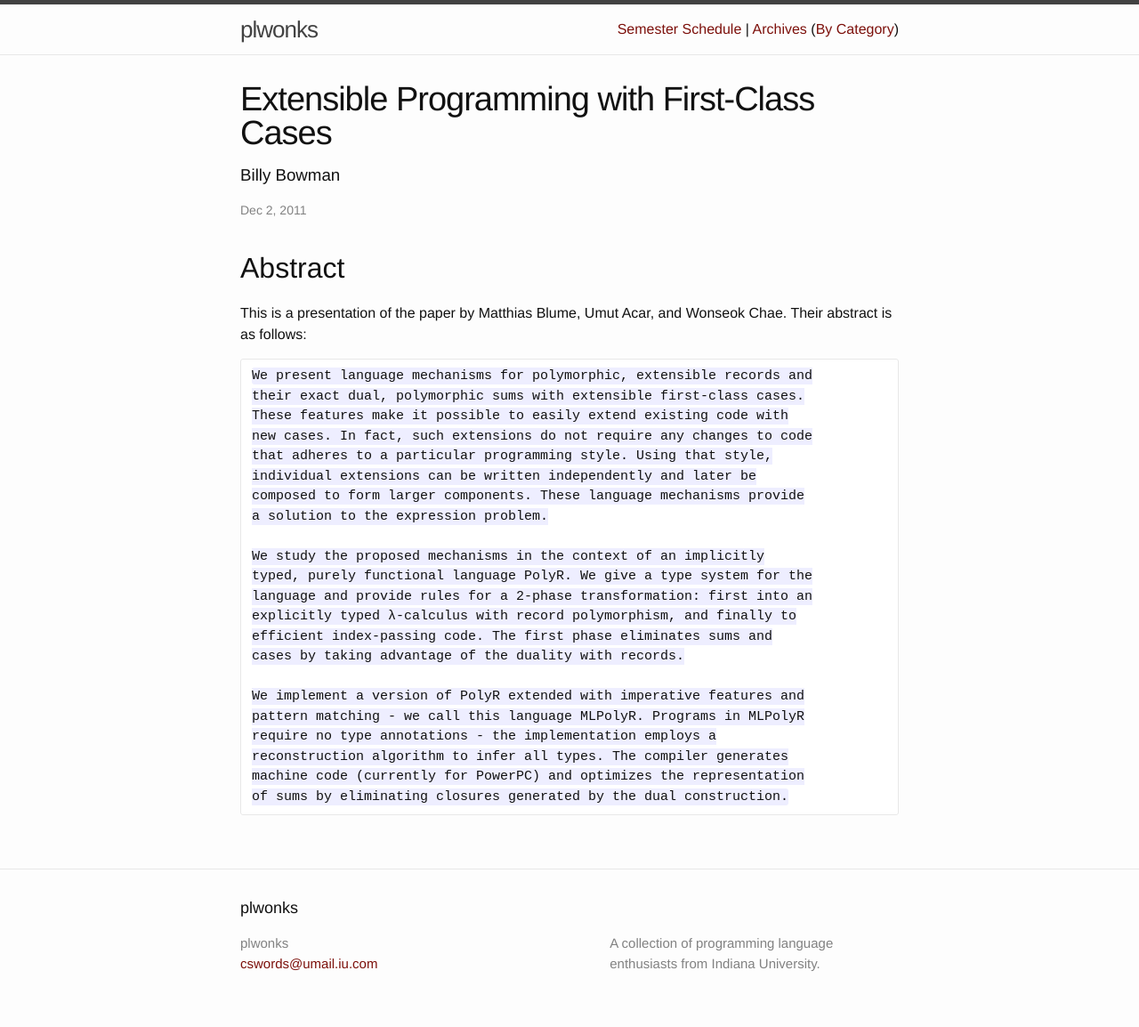
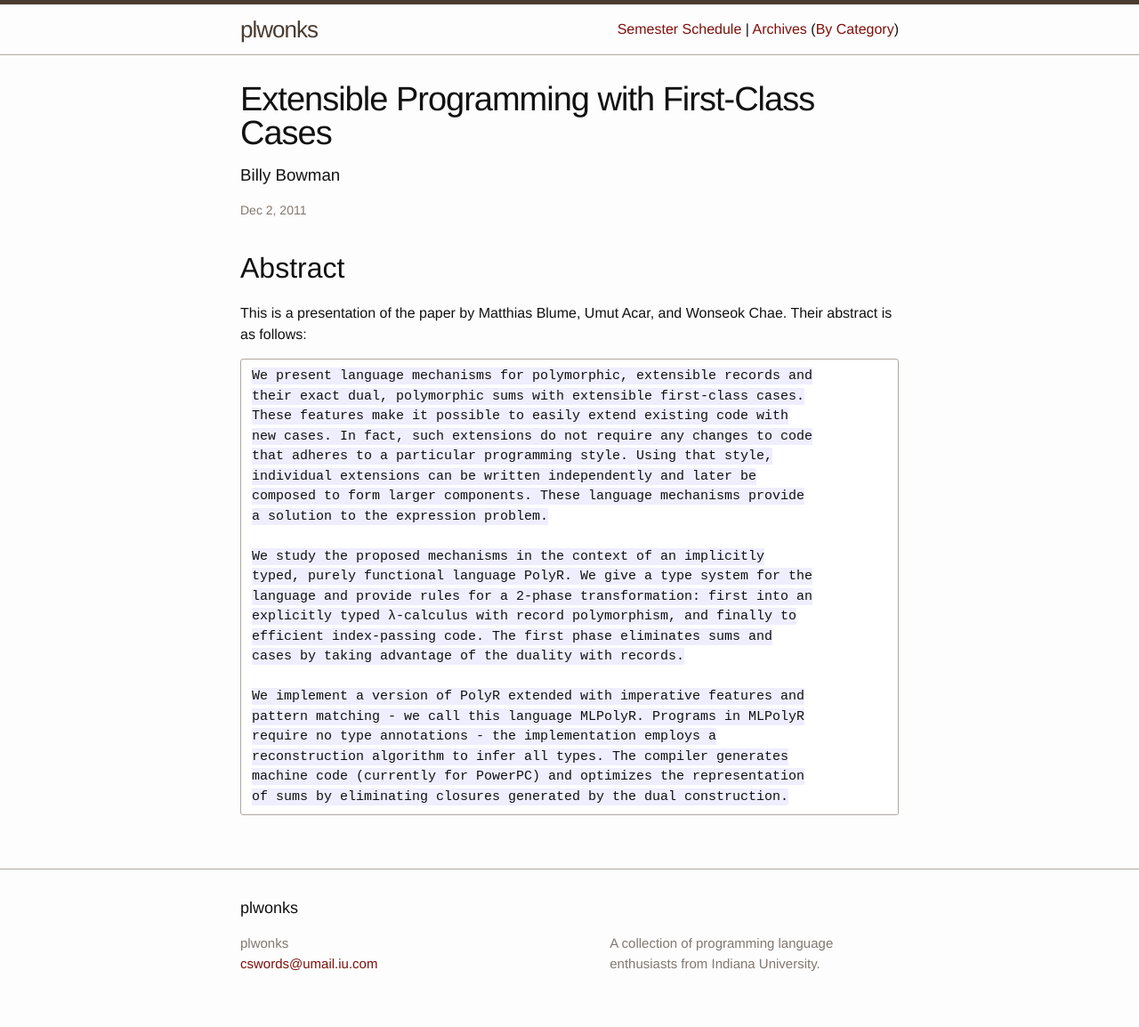
Before and after one commit to wonks/wonks.github.io, a Jekyll site: the page built from _posts/fl11/2011-12-02-extensible-programming-with.md, in a window 1280 px wide. Shown: the whole page at 89% size. Built offline with Jekyll 4.4.1, drawn with Linux system fonts in a browser that asks for light colours; Markdown is read by kramdown in place of the engine named in the settings.

Commit message:
Pushing more colors from the IU brand

```diff
--- a/css/main.scss
+++ b/css/main.scss
@@ -18,9 +18,12 @@
 // $brand-color:      #2a7ae2;
 $brand-color:      #7D110c;
 
-$grey-color:       #828282;
-$grey-color-light: lighten($grey-color, 40%);
-$grey-color-dark:  darken($grey-color, 25%);
+$grey-color:       #82786F;
+$grey-color-light: #AEA79F;
+$grey-color-dark:  #4A3C31;
+//$grey-color:       #828282;
+//$grey-color-light: lighten($grey-color, 40%);
+//$grey-color-dark:  darken($grey-color, 25%);
 
 // Width of the content area
 $content-width:    800px;
```
